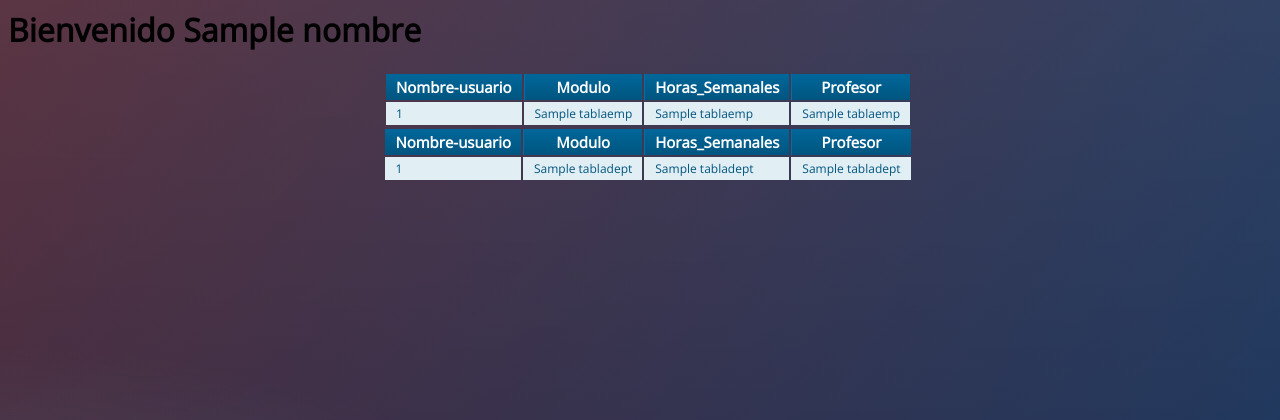
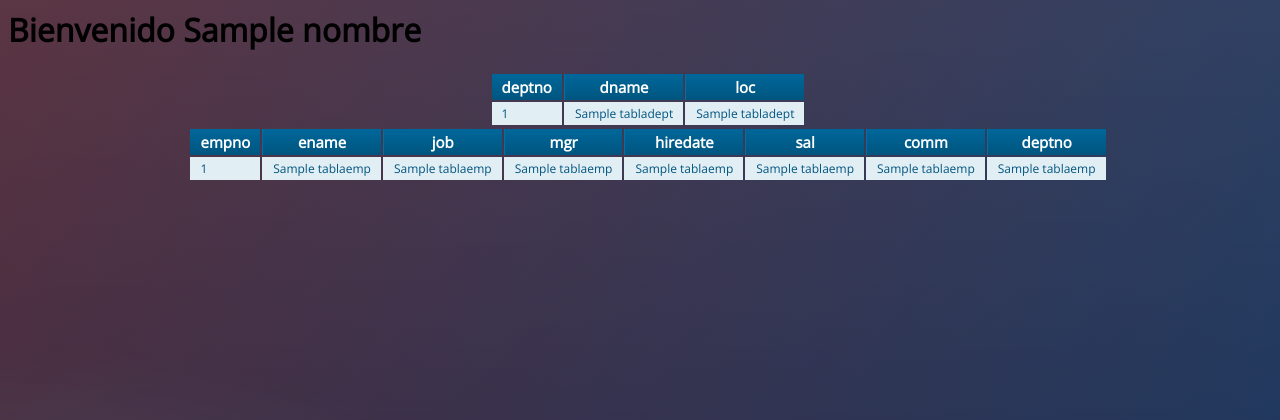
Before and after one commit to Felg-Ts/login-postgres, a Flask app: template templates/site.html in a window 1280 px wide. Shown: the top 420 px of the page. Run offline with Flask 2, Linux system fonts and the light colour scheme; the template is opened without the code that fills it: most values are stand-ins (such as "Sample title", 1, 10 or a date in 2020); some libraries are stand-ins or nearby versions.

Commit message:
correccion10

```diff
--- a/app.py
+++ b/app.py
@@ -47,7 +47,6 @@ def ids(appd):
 
         tablaemp = []
 
-
         rutaid = "/dma/"
 
         try:
@@ -83,10 +82,10 @@ def ids(appd):
             connection.close()
             print("Conexión finalizada.")
 
-        if len(tablausers) == 0 or len(tablamod) == 0 or len(tablamat) == 0:
+        if len(tabladept) == 0 or len(tablaemp) == 0:
             return render_template("error404.html",titulo="Error404",titulo2="Error404",errormesaje="Error")
 
-        return render_template("site.html",titulo="site",tabladept=tabladept,tablaemp=tablaemp,rutaid=rutaid,nombre=nombre)
+        return render_template("site.html",titulo="site",tabladept=tabladept,tablaemp=tablaemp,rutaid=rutaid)
 
 if __name__ == '__main__':
     app.run("0.0.0.0",5000,debug=True)
--- a/templates/site.html
+++ b/templates/site.html
@@ -4,18 +4,18 @@
 <h1>Bienvenido {{ nombre }}</h1>
 <div class="datagrid">
     <table>
-        <thead><tr><th>Nombre-usuario</th><th>Modulo</th><th>Horas_Semanales</th><th>Profesor</th></tr></thead>
+        <thead><tr><th>deptno</th><th>dname</th><th>loc</th></tr></thead>
         <tbody>
-            {% for a in tablaemp %}
-            <tr class="alt"><td >{{ a[0] }}</td><td>{{ a[1] }}</td><td>{{ a[2] }}</td><td>{{ a[3] }}</a></td></tr>
+            {% for a in tabladept %}
+            <tr class="alt"><td >{{ a[0] }}</td><td>{{ a[1] }}</td><td>{{ a[2] }}</a></td></tr>
             {% endfor %}
         </tbody>
     </table>
     <table>
-        <thead><tr><th>Nombre-usuario</th><th>Modulo</th><th>Horas_Semanales</th><th>Profesor</th></tr></thead>
+        <thead><tr><th>empno</th><th>ename</th><th>job</th><th>mgr</th><th>hiredate</th><th>sal</th><th>comm</th><th>deptno</th></tr></thead>
         <tbody>
-            {% for a in tabladept %}
-            <tr class="alt"><td >{{ a[0] }}</td><td>{{ a[1] }}</td><td>{{ a[2] }}</td><td>{{ a[3] }}</a></td></tr>
+            {% for a in tablaemp %}
+            <tr class="alt"><td >{{ a[0] }}</td><td>{{ a[1] }}</td><td>{{ a[2] }}</td><td>{{ a[3] }}</td><td>{{ a[4] }}</td><td>{{ a[5] }}</td><td>{{ a[6] }}</td><td>{{ a[7] }}</a></td></tr>
             {% endfor %}
         </tbody>
     </table>
```
